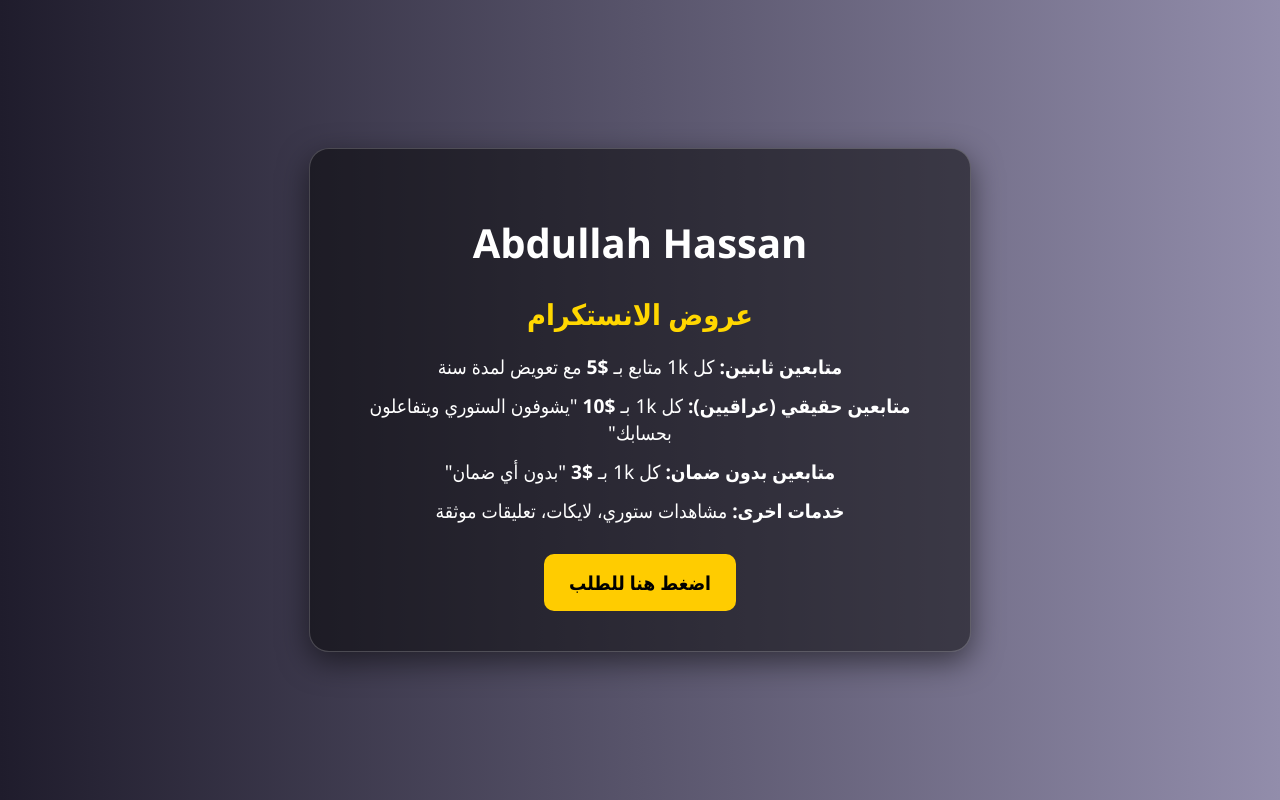
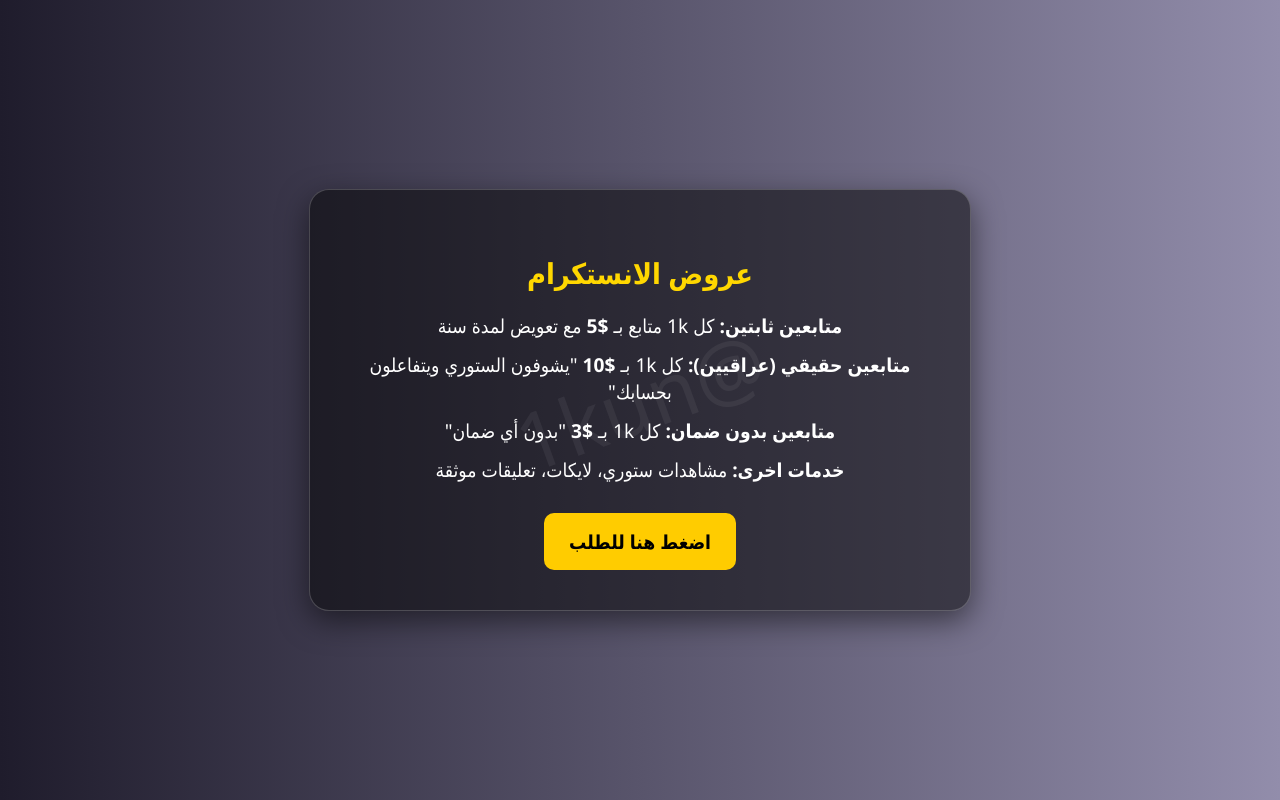
Before and after one commit to Eng-AbdullahTech/Eng-AbdullahTech.github.io, a plain HTML site: page Boost.html in a window 1280 px wide. Drawn offline with Linux system fonts and the light colour scheme.

Commit message:
Update Boost.html

```diff
--- a/Boost.html
+++ b/Boost.html
@@ -3,7 +3,7 @@
 <head>
   <meta charset="UTF-8" />
   <meta name="viewport" content="width=device-width, initial-scale=1.0"/>
-  <title>Abdullah Hassan - عروض الانستكرام</title>
+  <title>عروض الانستكرام</title>
   <style>
     body {
       margin: 0;
@@ -17,35 +17,56 @@
       min-height: 100vh;
       text-align: center;
     }
+
     .card {
+      position: relative;
       background: rgba(0, 0, 0, 0.5);
       border: 1px solid rgba(255, 255, 255, 0.2);
       border-radius: 20px;
       padding: 40px 30px;
       max-width: 600px;
       box-shadow: 0 10px 30px rgba(0, 0, 0, 0.5);
+      overflow: hidden;
     }
-    h1 {
-      font-size: 2.5em;
-      margin-bottom: 15px;
-      font-weight: bold;
+
+    .card::before {
+      content: "@1kun";
+      position: absolute;
+      top: 50%;
+      left: 50%;
+      transform: translate(-50%, -50%) rotate(-20deg);
+      font-size: 5em;
+      color: rgba(255, 255, 255, 0.06);
+      white-space: nowrap;
+      pointer-events: none;
+      z-index: 0;
     }
+
+    .card * {
+      position: relative;
+      z-index: 1;
+    }
+
     h2 {
       font-size: 1.8em;
       color: #ffd700;
       margin-bottom: 20px;
     }
+
     p {
       font-size: 1.2em;
       margin: 12px 0;
     }
+
     strong {
       font-weight: bold;
       color: #ffffff;
     }
+
     .button {
       margin-top: 30px;
     }
+
     .button a {
       text-decoration: none;
       background-color: #ffcc00;
@@ -57,6 +78,7 @@
       transition: background-color 0.3s ease;
       display: inline-block;
     }
+
     .button a:hover {
       background-color: #e6b800;
     }
@@ -64,7 +86,6 @@
 </head>
 <body>
   <div class="card">
-    <h1>Abdullah Hassan</h1>
     <h2>عروض الانستكرام</h2>
     <p><strong>متابعين ثابتين:</strong> كل 1k متابع بـ <strong>$5</strong> مع تعويض لمدة سنة</p>
     <p><strong>متابعين حقيقي (عراقيين):</strong> كل 1k بـ <strong>$10</strong> "يشوفون الستوري ويتفاعلون بحسابك"</p>
```
